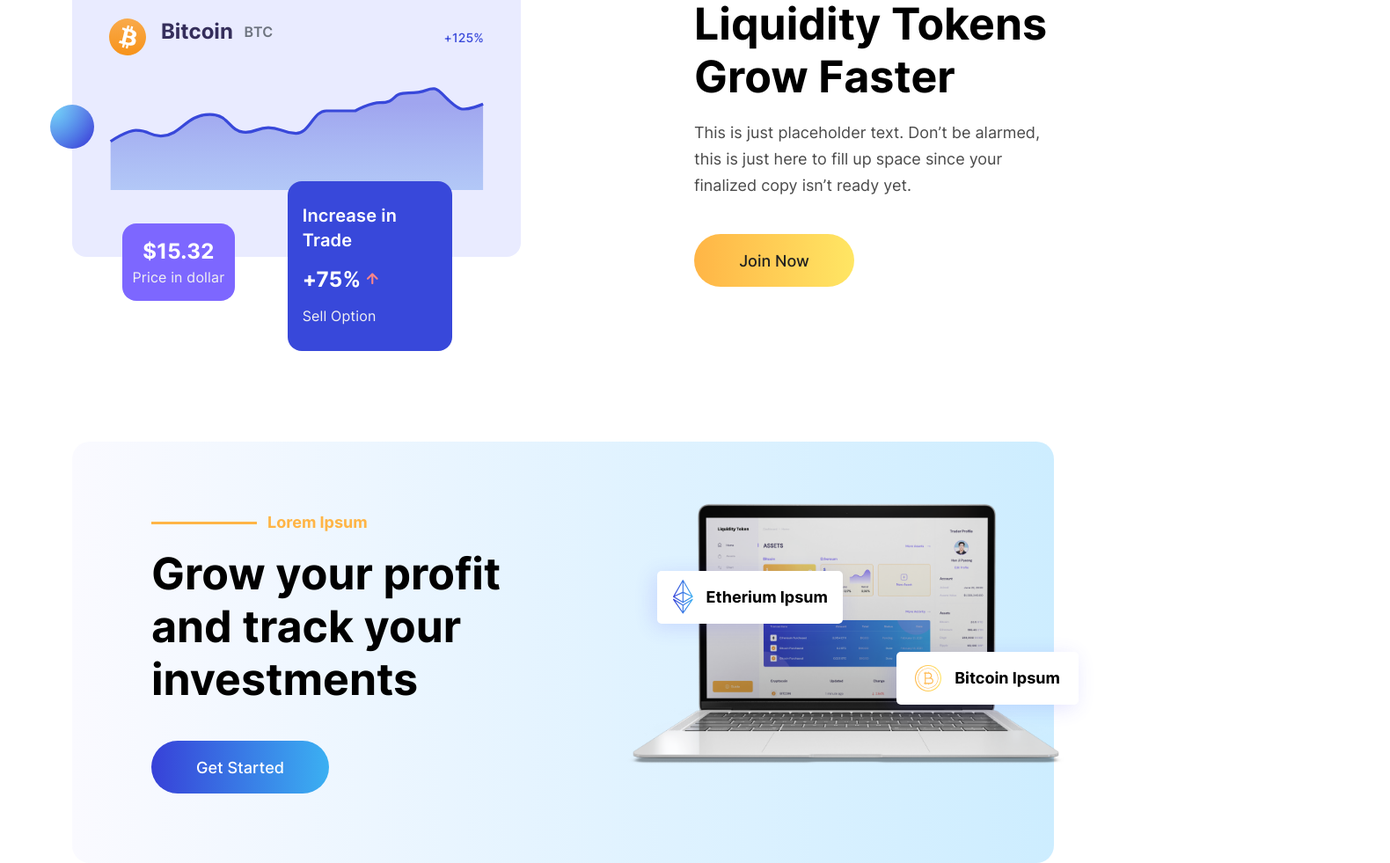
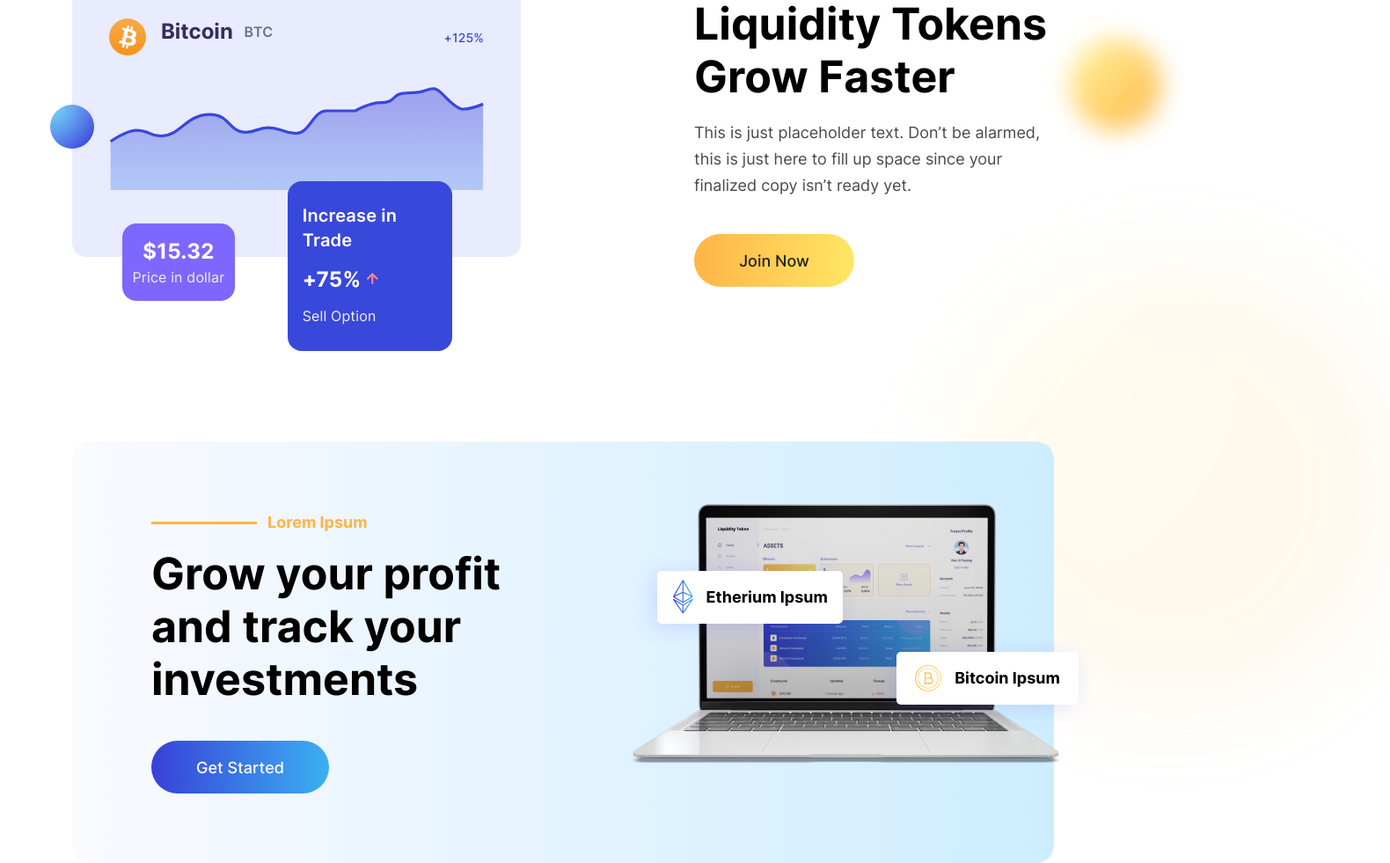
Before and after one commit to JustinPaul25/liquidity, a plain HTML site: page index.html in a window 1280 px wide. Shown: the part 5202-6183 px from the top of the page at 88% size, 1580 px wide, since content can reach past the window. Drawn offline with nearby package versions, Linux system fonts and the light colour scheme.

Commit message:
cta section done

```diff
--- a/index.html
+++ b/index.html
@@ -433,6 +433,10 @@
     </div>
 
     <div class="position-relative z-4">
+        <div class="position-absolute w-100 h-100">
+            <div class="position-absolute ellipse-yellow-blur" style="width: 104px; height: 104px; top: 125px; right: -40px;"></div>
+            <div class="position-absolute ellipse-yellow-blur-lg" style="width: 497px; height: 497px; bottom: -300px; right: -300px;"></div>
+        </div>
         <div class="container">
             <div class="token-wrapper">
                 <div class="token-chart-wrapper position-relative">
@@ -492,7 +496,7 @@
         </div>
     </div>
 
-    <div class="position-relative z-4">
+    <div class="position-relative z-5">
         <div class="container position-relative">
             <div class="position-absolute w-100 h-100">
                 <div class="cta-img-wrapper">
@@ -524,6 +528,10 @@
         </div>
     </div>
 
+    <div class="position-relative z-5">
+
+    </div>
+
     <script src="https://code.jquery.com/jquery-3.6.0.min.js"></script>
     <script src="https://cdn.jsdelivr.net/npm/bootstrap@5.0.2/dist/js/bootstrap.bundle.min.js" integrity="sha384-MrcW6ZMFYlzcLA8Nl+NtUVF0sA7MsXsP1UyJoMp4YLEuNSfAP+JcXn/tWtIaxVXM" crossorigin="anonymous"></script>
     <script src="./assets/js/player.js"></script>
```
